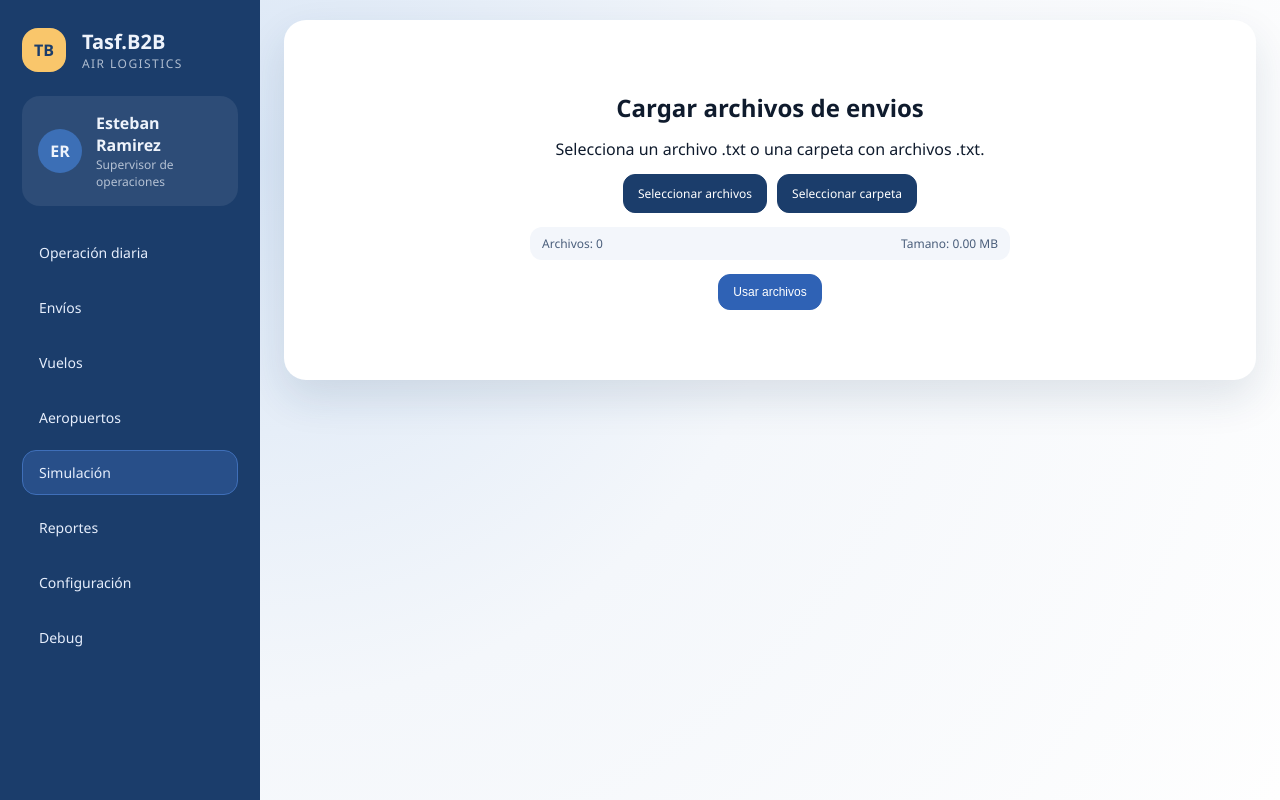
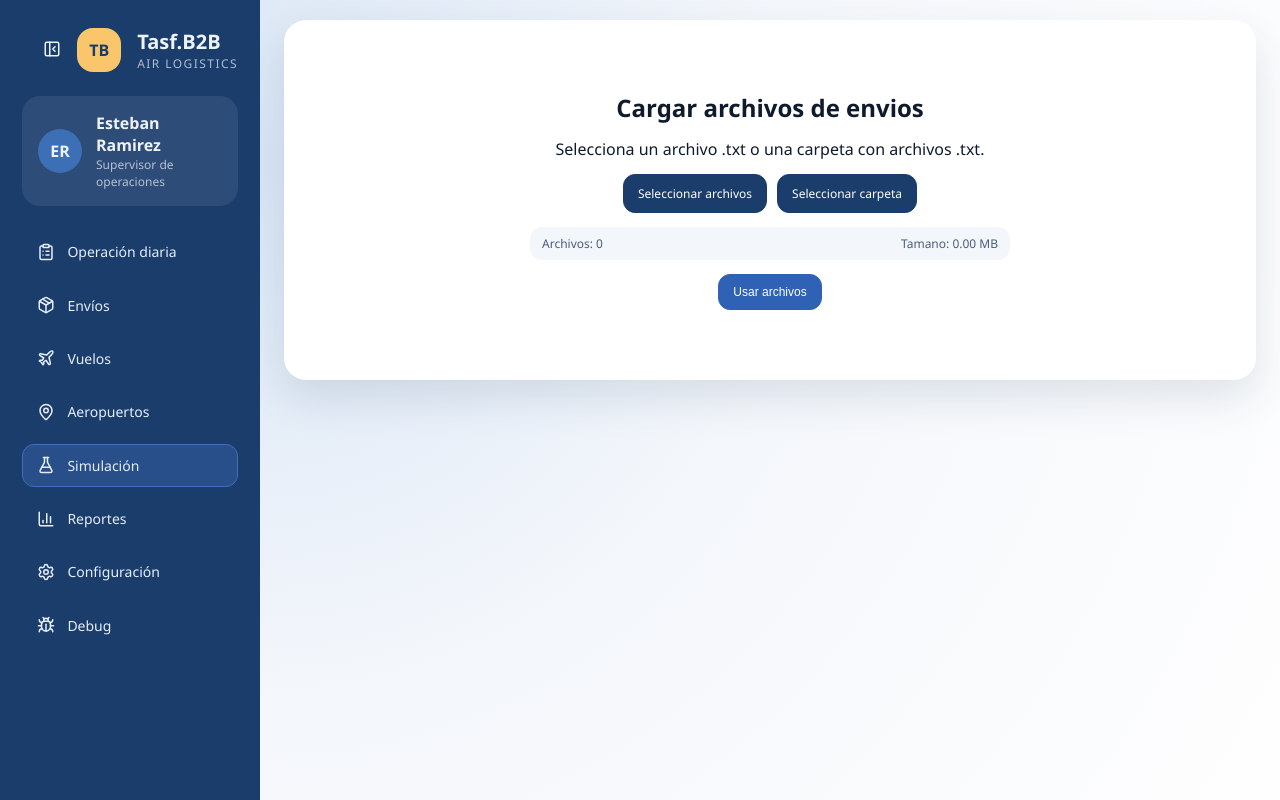
Before and after one commit to rey1hlp/DP1_TASF.B2B, a React (Vite) app in the folder frontend_tasf_b2b/: page /simulacion in a window 1280 px wide. Built offline with nearby package versions, Linux system fonts and the light colour scheme; no server answers.

Commit message:
colapsar barra de navegación e iconos agregados

```diff
--- /dev/null
+++ b/frontend_tasf_b2b/src/components/ui/SidebarNavItem.tsx
@@ -0,0 +1,27 @@
+import type { ComponentType } from 'react'
+import { NavLink } from 'react-router'
+
+type SidebarNavItemProps = {
+  to: string
+  label: string
+  icon: ComponentType<{ size?: number; strokeWidth?: number }>
+  end?: boolean
+}
+
+export default function SidebarNavItem({
+  to,
+  label,
+  icon: Icon,
+  end = false,
+}: SidebarNavItemProps) {
+  return (
+    <NavLink
+      to={to}
+      end={end}
+      className={({ isActive }) => `nav-item ${isActive ? 'active' : ''}`}
+    >
+      <Icon size={18} strokeWidth={2} />
+      <span className="nav-label">{label}</span>
+    </NavLink>
+  )
+}
--- a/frontend_tasf_b2b/src/index.css
+++ b/frontend_tasf_b2b/src/index.css
@@ -37,6 +37,10 @@ body {
   overflow-y: auto lets the sidebar itself
   scroll if its content is taller than the viewport.
 */
+.app.sidebar-hidden {
+  grid-template-columns: 1fr;
+}
+
 .sidebar {
   background: #1b3d6b;
   color: #eef3fb;
@@ -48,12 +52,43 @@ body {
   top: 0;
   height: 100vh;
   overflow-y: auto;
+  overflow: hidden;
+  transition: width 0.2s ease;
 }
 
 .brand {
   display: flex;
   align-items: center;
   gap: 16px;
+}
+
+.sidebar-toggle {
+  margin-left: auto;
+  border: none;
+  background: transparent;
+  color: inherit;
+  cursor: pointer;
+}
+
+.sidebar-floating-toggle {
+  position: fixed;
+  top: 1rem;
+  left: 1rem;
+  z-index: 1000;
+
+  width: 42px;
+  height: 42px;
+
+  display: grid;
+  place-items: center;
+
+  border: none;
+  border-radius: 999px;
+  background: #111827;
+  color: white;
+  cursor: pointer;
+
+  box-shadow: 0 8px 24px rgba(0, 0, 0, 0.18);
 }
 
 .logo {
@@ -119,13 +154,18 @@ body {
   background: transparent;
   border: 1px solid transparent;
   color: #e6eefc;
-  padding: 12px 16px;
-  border-radius: 14px;
   text-align: left;
   cursor: pointer;
   font-size: 14px;
   transition: background 0.15s, border-color 0.15s;
+  display: flex;
+  align-items: center;
+  gap: 0.75rem;
+
   text-decoration: none;
+
+  padding: 0.7rem 0.9rem;
+  border-radius: 0.75rem;
 }
 
 .nav-item.active,
--- a/frontend_tasf_b2b/src/layouts/AppLayout.tsx
+++ b/frontend_tasf_b2b/src/layouts/AppLayout.tsx
@@ -1,11 +1,38 @@
-import { NavLink, Outlet } from 'react-router'
+import { useState } from 'react'
+import { Outlet } from 'react-router'
+import {
+  ClipboardList,
+  Package,
+  Plane,
+  MapPin,
+  FlaskConical,
+  BarChart3,
+  Settings,
+  Bug,
+  PanelLeftClose,
+  PanelLeftOpen,
+} from 'lucide-react'
+
+import SidebarNavItem from '../components/ui/SidebarNavItem'
 
 export default function AppLayout() {
+  const [sidebarOpen, setSidebarOpen] = useState(true)
+
   return (
-    <div className="app">
+    <div className={`app ${sidebarOpen ? "" : "sidebar-hidden"}`}>
+      {sidebarOpen && (
         <header className="sidebar">
           <div className="brand">
+            <button
+              type="button"
+              className="sidebar-toggle"
+              onClick={() => setSidebarOpen(false)}
+              aria-label="Ocultar navegación"
+            >
+              <PanelLeftClose size={18} />
+            </button>
             <div className="logo">TB</div>
+
             <div>
               <div className="brand-title">Tasf.B2B</div>
               <div className="brand-subtitle">Air Logistics</div>
@@ -14,6 +41,7 @@ export default function AppLayout() {
 
           <div className="profile">
             <div className="avatar">ER</div>
+
             <div>
               <div className="profile-name">Esteban Ramirez</div>
               <div className="profile-role">Supervisor de operaciones</div>
@@ -21,43 +49,48 @@ export default function AppLayout() {
           </div>
 
           <nav className="nav">
-          <NavLink className="nav-link" to="/operacion-diaria" className={({ isActive }) => `nav-item ${isActive ? 'active' : ''}`}>
-            Operación diaria
-          </NavLink>
-
-          <NavLink to="/envios" className={({ isActive }) => `nav-item ${isActive ? 'active' : ''}`}>
-            Envíos
-          </NavLink>
-
-          <NavLink to="/vuelos" className={({ isActive }) => `nav-item ${isActive ? 'active' : ''}`}>
-            Vuelos
-          </NavLink>
-
-          <NavLink to="/aeropuertos" className={({ isActive }) => `nav-item ${isActive ? 'active' : ''}`}>
-            Aeropuertos
-          </NavLink>
-
-          <NavLink to="/simulacion" className={({ isActive }) => `nav-item ${isActive ? 'active' : ''}`}>
-            Simulación
-          </NavLink>
-
-          <NavLink to="/reportes" className={({ isActive }) => `nav-item ${isActive ? 'active' : ''}`}>
-            Reportes
-          </NavLink>
-
-          <NavLink to="/configuracion" className={({ isActive }) => `nav-item ${isActive ? 'active' : ''}`}>
-            Configuración
-          </NavLink>
-
-          <NavLink to="/debug" className={({ isActive }) => `nav-item ${isActive ? 'active' : ''}`}>
-            Debug
-          </NavLink>
+            <SidebarNavItem
+              to="/operacion-diaria"
+              label="Operación diaria"
+              icon={ClipboardList}
+            />
+            <SidebarNavItem to="/envios" label="Envíos" icon={Package} />
+            <SidebarNavItem to="/vuelos" label="Vuelos" icon={Plane} />
+            <SidebarNavItem
+              to="/aeropuertos"
+              label="Aeropuertos"
+              icon={MapPin}
+            />
+            <SidebarNavItem
+              to="/simulacion"
+              label="Simulación"
+              icon={FlaskConical}
+            />
+            <SidebarNavItem to="/reportes" label="Reportes" icon={BarChart3} />
+            <SidebarNavItem
+              to="/configuracion"
+              label="Configuración"
+              icon={Settings}
+            />
+            <SidebarNavItem to="/debug" label="Debug" icon={Bug} />
           </nav>
         </header>
+      )}
+
+      {!sidebarOpen && (
+        <button
+          type="button"
+          className="sidebar-floating-toggle"
+          onClick={() => setSidebarOpen(true)}
+          aria-label="Mostrar navegación"
+        >
+          <PanelLeftOpen size={20} />
+        </button>
+      )}
 
       <main className="main">
         <Outlet />
       </main>
     </div>
-  )
+  );
 }
```
Lines whose indentation alone changed are shown as unchanged.
